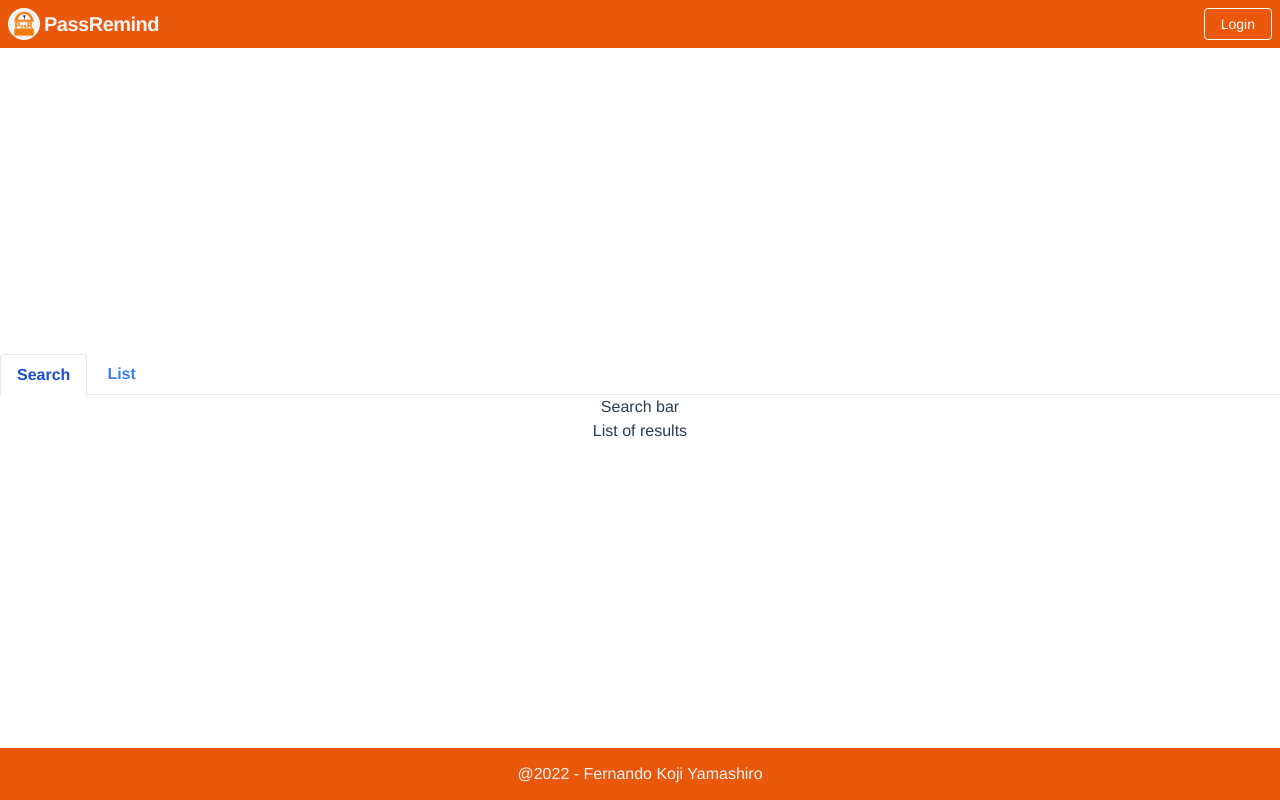
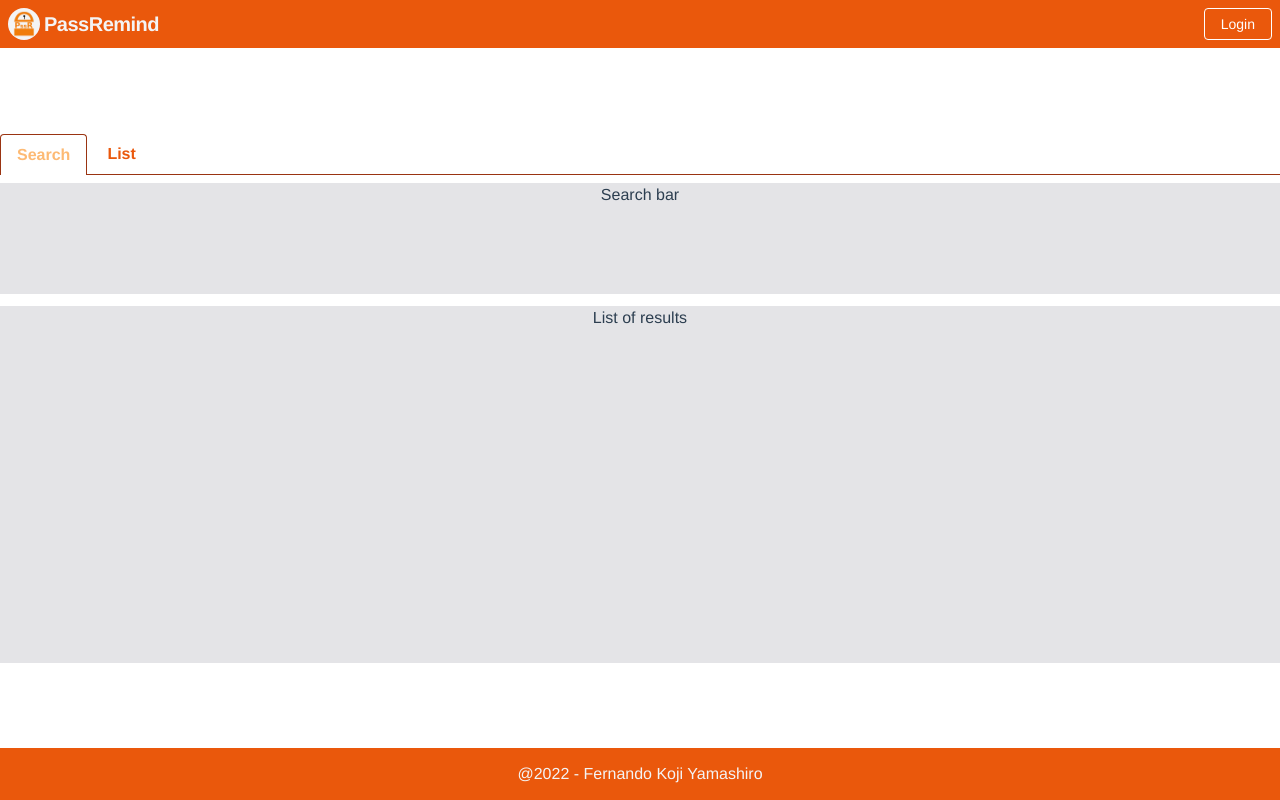
Before and after one commit to Kojji/passremind-v2, a Vue app: page / in a window 1280 px wide. Built offline with nearby package versions, Linux system fonts and the light colour scheme; no server answers.

Commit message:
add: list and search structure

```diff
--- a/src/components/List.vue
+++ b/src/components/List.vue
@@ -1,4 +1,6 @@
 <template>
-  <div>Pagination</div>
-  <div>List of results</div>
+  <div class="grid grid-flow-col grid-rows-4 gap-3" style="height: 60vh">
+    <div class="bg-zinc-200 row-span-1 col-span-1">Pagination</div>
+    <div class="bg-zinc-200 row-span-3 col-span-1">List of results</div>
+  </div>
 </template>
--- a/src/components/Search.vue
+++ b/src/components/Search.vue
@@ -1,4 +1,6 @@
 <template>
-  <div>Search bar</div>
-  <div>List of results</div>
+  <div class="grid grid-flow-col grid-rows-4 gap-3" style="height: 60vh">
+    <div class="bg-zinc-200 row-span-1 col-span-1">Search bar</div>
+    <div class="bg-zinc-200 row-span-3 col-span-1">List of results</div>
+  </div>
 </template>
--- a/src/views/Entries.vue
+++ b/src/views/Entries.vue
@@ -28,12 +28,12 @@ function checkToken(token) {
 
 <template>
   <div class="container mx-auto">
-    <ul class="flex border-b">
+    <ul class="flex border-b border-orange-800 mb-2">
       <li class="-mb-px mr-1">
-        <a :class="selected === 'search' ? 'bg-white inline-block border-l border-t border-r rounded-t py-2 px-4 text-blue-700 font-semibold' : 'bg-white inline-block py-2 px-4 text-blue-500 hover:text-blue-800 font-semibold cursor-pointer'" @click="selected = 'search'">Search</a>
+        <a :class="selected === 'search' ? 'bg-white inline-block border-l border-t border-r border-orange-800 rounded-t py-2 px-4 text-orange-300 font-semibold' : 'bg-white inline-block py-2 px-4 text-orange-600 hover:text-orange-800 font-semibold cursor-pointer'" @click="selected = 'search'">Search</a>
       </li>
       <li class="-mb-px mr-1">
-        <a :class="selected === 'list' ? 'bg-white inline-block border-l border-t border-r rounded-t py-2 px-4 text-blue-700 font-semibold' : 'bg-white inline-block py-2 px-4 text-blue-500 hover:text-blue-800 font-semibold cursor-pointer'" @click="selected = 'list'">List</a>
+        <a :class="selected === 'list' ? 'bg-white inline-block border-l border-t border-r border-orange-800 rounded-t py-2 px-4 text-orange-300 font-semibold' : 'bg-white inline-block py-2 px-4 text-orange-600 hover:text-orange-800 font-semibold cursor-pointer'" @click="selected = 'list'">List</a>
       </li>
     </ul>
     <SearchComponent v-if="selected === 'search'" />
```
